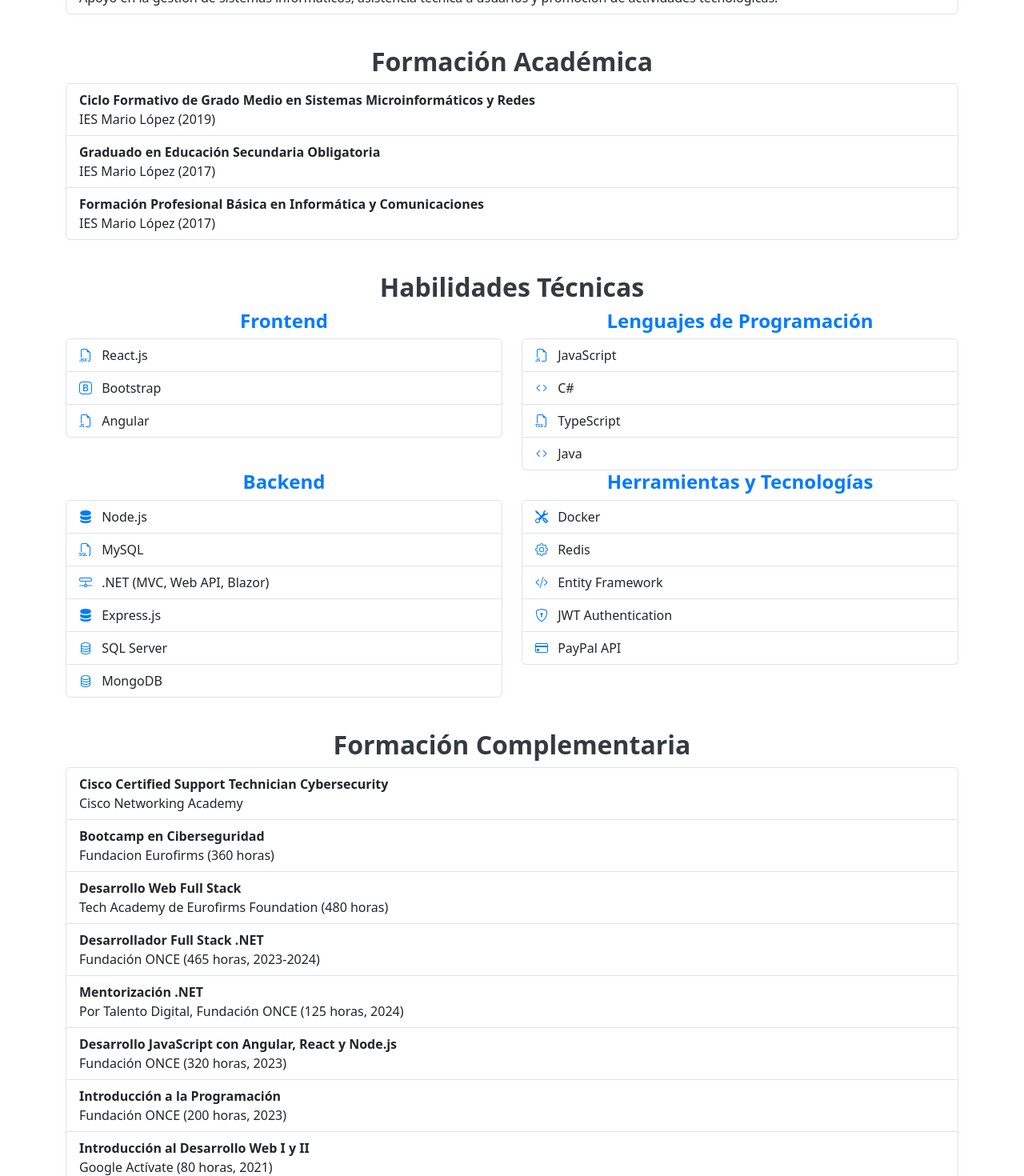
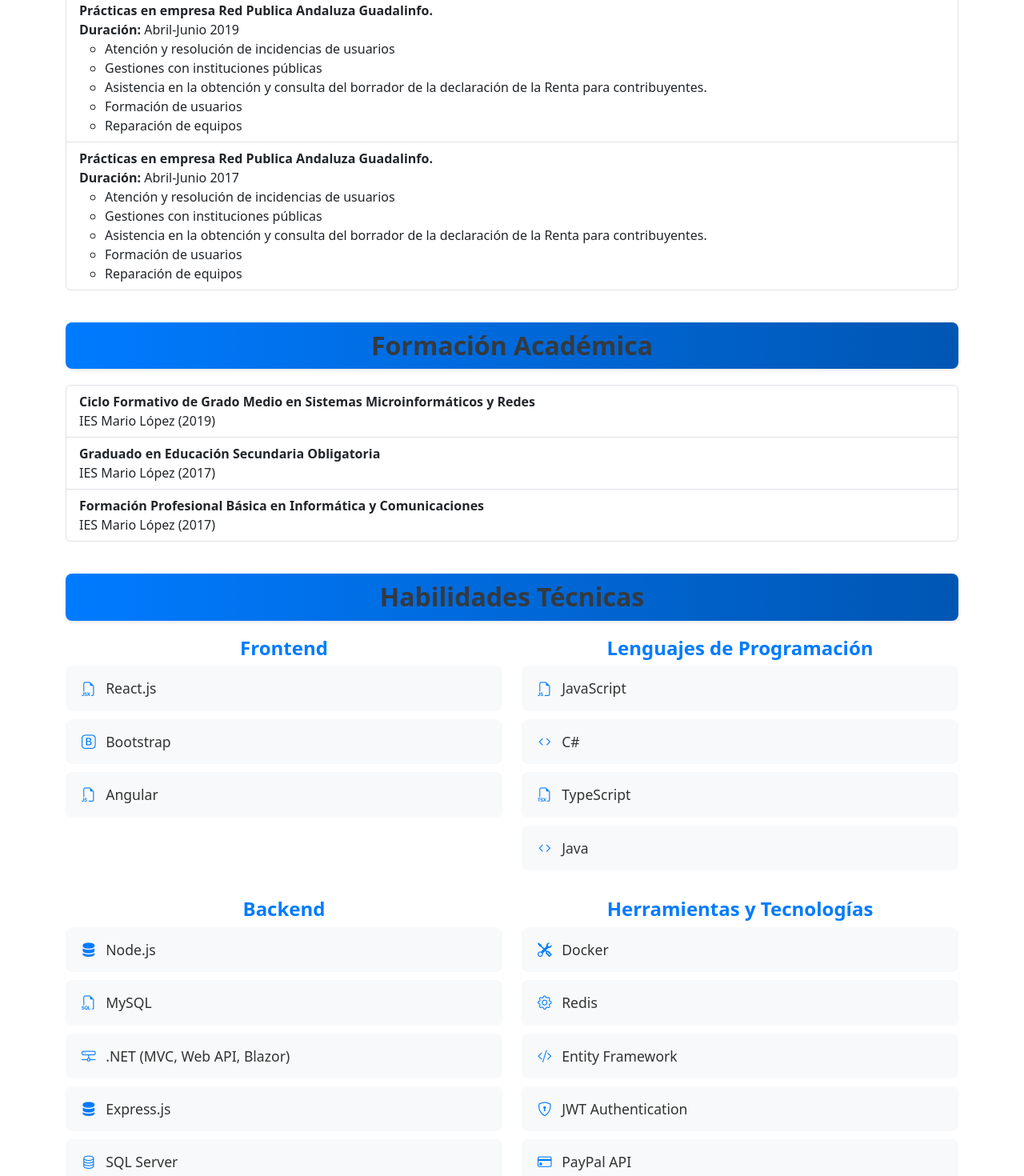
Before and after one commit to blackl1ght98/Porfolio, an Angular app: page /acercaDeMi in a window 1280 px wide. Shown: the part 960-2430 px from the top of the page at 80% size. Built offline with nearby package versions, Linux system fonts and the light colour scheme.

Commit message:
Actualizar estilos

```diff
--- a/src/app/acerca-de-mi/acerca-de-mi.css
+++ b/src/app/acerca-de-mi/acerca-de-mi.css
@@ -24,3 +24,72 @@
      width: max-content;
      margin: 20px auto;
  }
+ /* Estilos para la lista de habilidades */
+ .skill-list {
+     border: none;
+     background-color: transparent;
+ }
+
+ .skill-item {
+     border: none !important;
+     padding: 15px 20px;
+     margin-bottom: 10px;
+     background-color: #f8f9fa;
+     /* Fondo claro */
+     border-radius: 8px;
+     transition: transform 0.3s ease, box-shadow 0.3s ease;
+ }
+
+ .skill-item:hover {
+     transform: translateY(-3px);
+     box-shadow: 0 4px 8px rgba(0, 0, 0, 0.1);
+ }
+
+ .skill-name {
+     font-size: 1.1rem;
+     font-weight: 500;
+     color: #333;
+ }
+
+ /* Estilos para las barras de progreso personalizadas */
+ .custom-progress {
+     height: 20px;
+     background-color: #e9ecef;
+     border-radius: 10px;
+     overflow: hidden;
+     position: relative;
+     box-shadow: inset 0 1px 3px rgba(0, 0, 0, 0.1);
+ }
+
+ .custom-progress-bar {
+     height: 100%;
+     background: linear-gradient(90deg, #28a745, #34c759);
+     /* Gradiente verde */
+     transition: width 1.5s ease-in-out;
+     /* Animación suave */
+     display: flex;
+     align-items: center;
+     justify-content: flex-end;
+     padding-right: 10px;
+     position: relative;
+     border-radius: 10px;
+ }
+
+ .progress-label {
+     color: #fff;
+     font-size: 0.85rem;
+     font-weight: 600;
+     text-shadow: 0 1px 2px rgba(0, 0, 0, 0.2);
+ }
+
+ /* Ajustes para pantallas pequeñas */
+ @media (max-width: 768px) {
+     .custom-progress {
+         width: 40% !important;
+         /* Ajusta el ancho en móviles */
+     }
+
+     .skill-name {
+         font-size: 1rem;
+     }
+ }
--- a/src/app/acerca-de-mi/acerca-de-mi.html
+++ b/src/app/acerca-de-mi/acerca-de-mi.html
@@ -53,10 +53,26 @@
         <h2 class="section-title">Experiencia Laboral</h2>
         <ul class="list-group">
             <li class="list-group-item">
-                <strong>Prácticas Profesionales</strong><br>
-                Centro Guadalinfo de Cañete de las Torres (420 horas, 2019)<br>
-                Apoyo en la gestión de sistemas informáticos, asistencia técnica a usuarios y promoción de actividades
-                tecnológicas.
+                <strong>Prácticas en empresa Red Publica Andaluza Guadalinfo.</strong><br>
+                <strong>Duración: </strong> <span>Abril-Junio 2019</span>
+                <ul>
+                    <li>Atención y resolución de incidencias de usuarios</li>
+                    <li>Gestiones con instituciones públicas</li>
+                    <li>Asistencia en la obtención y consulta del borrador de la declaración de la Renta para contribuyentes.</li>
+                    <li>Formación de usuarios</li>
+                    <li>Reparación de equipos</li>
+                </ul>
+            </li>
+            <li class="list-group-item">
+                <strong>Prácticas en empresa Red Publica Andaluza Guadalinfo.</strong><br>
+                <strong>Duración: </strong> <span>Abril-Junio 2017</span>
+                <ul>
+                    <li>Atención y resolución de incidencias de usuarios</li>
+                    <li>Gestiones con instituciones públicas</li>
+                    <li>Asistencia en la obtención y consulta del borrador de la declaración de la Renta para contribuyentes.</li>
+                    <li>Formación de usuarios</li>
+                    <li>Reparación de equipos</li>
+                </ul>
             </li>
         </ul>
 
@@ -78,42 +94,43 @@
 
     <h2 class="section-title">Habilidades Técnicas</h2>
     <div class="row">
-            <div class="col-md-6">
+        <!-- Frontend -->
+        <div class="col-md-6 mb-4">
             <h4 class="text-center custom-font">Frontend</h4>
-                <ul class="list-group">
-                    <li class="list-group-item"><i class="bi bi-filetype-jsx"></i> React.js</li>
-                    <li class="list-group-item"><i class="bi bi-bootstrap"></i> Bootstrap</li>
-                    <li class="list-group-item"><i class="bi bi-filetype-js"></i> Angular</li>
+            <ul class="list-group skill-list">
+                <li class="list-group-item skill-item" *ngFor="let skill of frontendSkills">
+                    <span class="skill-name"><i class="{{ skill.icon }}"></i> {{ skill.name }}</span>
+                </li>
             </ul>
         </div>
-            <div class="col-md-6">
+
+        <!-- Lenguajes de Programación -->
+        <div class="col-md-6 mb-4">
             <h4 class="text-center custom-font">Lenguajes de Programación</h4>
-                <ul class="list-group">
-                    <li class="list-group-item"><i class="bi bi-filetype-js"></i> JavaScript</li>
-                    <li class="list-group-item"><i class="bi bi-code"></i> C#</li>
-                    <li class="list-group-item"><i class="bi bi-filetype-tsx"></i> TypeScript</li>
-                    <li class="list-group-item"><i class="bi bi-code"></i> Java</li>
+            <ul class="list-group skill-list">
+                <li class="list-group-item skill-item" *ngFor="let skill of programmingSkills">
+                    <span class="skill-name"><i class="{{ skill.icon }}"></i> {{ skill.name }}</span>
+                </li>
             </ul>
         </div>
-            <div class="col-md-6">
+
+        <!-- Backend -->
+        <div class="col-md-6 mb-4">
             <h4 class="text-center custom-font">Backend</h4>
-                <ul class="list-group">
-                    <li class="list-group-item"><i class="bi bi-server"></i> Node.js</li>
-                    <li class="list-group-item"><i class="bi bi-filetype-sql"></i> MySQL</li>
-                    <li class="list-group-item"><i class="bi bi-hdd-network"></i> .NET (MVC, Web API, Blazor)</li>
-                    <li class="list-group-item"><i class="bi bi-server"></i> Express.js</li>
-                    <li class="list-group-item"><i class="bi bi-database"></i> SQL Server</li>
-                    <li class="list-group-item"><i class="bi bi-database"></i> MongoDB</li>
+            <ul class="list-group skill-list">
+                <li class="list-group-item skill-item" *ngFor="let skill of backendSkills">
+                    <span class="skill-name"><i class="{{ skill.icon }}"></i> {{ skill.name }}</span>
+                </li>
             </ul>
         </div>
-            <div class="col-md-6">
+
+        <!-- Herramientas y Tecnologías -->
+        <div class="col-md-6 mb-4">
             <h4 class="text-center custom-font">Herramientas y Tecnologías</h4>
-                <ul class="list-group">
-                    <li class="list-group-item"><i class="bi bi-tools"></i> Docker</li>
-                    <li class="list-group-item"><i class="bi bi-gear"></i> Redis</li>
-                    <li class="list-group-item"><i class="bi bi-code-slash"></i> Entity Framework</li>
-                    <li class="list-group-item"><i class="bi bi-shield-lock"></i> JWT Authentication</li>
-                    <li class="list-group-item"><i class="bi bi-credit-card"></i> PayPal API</li>
+            <ul class="list-group skill-list">
+                <li class="list-group-item skill-item" *ngFor="let skill of toolsSkills">
+                    <span class="skill-name"><i class="{{ skill.icon }}"></i> {{ skill.name }}</span>
+                </li>
             </ul>
         </div>
     </div>
--- a/src/app/acerca-de-mi/acerca-de-mi.ts
+++ b/src/app/acerca-de-mi/acerca-de-mi.ts
@@ -1,11 +1,40 @@
+import { CommonModule } from '@angular/common';
 import { Component } from '@angular/core';
 
 @Component({
   selector: 'app-acerca-de-mi',
-  imports: [],
+  imports: [CommonModule],
   templateUrl: './acerca-de-mi.html',
   styleUrl: './acerca-de-mi.css'
 })
 export class AcercaDeMi {
+ frontendSkills = [
+    { name: 'React.js', icon: 'bi bi-filetype-jsx' },
+    { name: 'Bootstrap', icon: 'bi bi-bootstrap' },
+    { name: 'Angular', icon: 'bi bi-filetype-js' }
+  ];
 
+  programmingSkills = [
+    { name: 'JavaScript', icon: 'bi bi-filetype-js' },
+    { name: 'C#', icon: 'bi bi-code' },
+    { name: 'TypeScript', icon: 'bi bi-filetype-tsx' },
+    { name: 'Java', icon: 'bi bi-code' }
+  ];
+
+  backendSkills = [
+    { name: 'Node.js', icon: 'bi bi-server' },
+    { name: 'MySQL', icon: 'bi bi-filetype-sql' },
+    { name: '.NET (MVC, Web API, Blazor)', icon: 'bi bi-hdd-network' },
+    { name: 'Express.js', icon: 'bi bi-server' },
+    { name: 'SQL Server', icon: 'bi bi-database' },
+    { name: 'MongoDB', icon: 'bi bi-database' }
+  ];
+
+  toolsSkills = [
+    { name: 'Docker', icon: 'bi bi-tools' },
+    { name: 'Redis', icon: 'bi bi-gear' },
+    { name: 'Entity Framework', icon: 'bi bi-code-slash' },
+    { name: 'JWT Authentication', icon: 'bi bi-shield-lock' },
+    { name: 'PayPal API', icon: 'bi bi-credit-card' }
+  ];
 }
--- a/src/app/home/home.css
+++ b/src/app/home/home.css
@@ -140,7 +140,7 @@ header.hero {
     color: #4a4a4a;
     margin-bottom: 1rem;
     flex-grow: 1;
-    /* Hace que el texto ocupe el espacio disponible */
+
 }
 
 .card ul {
--- a/src/index.html
+++ b/src/index.html
@@ -12,15 +12,22 @@
 </head>
 <body>
   <app-root></app-root>
-  <footer>
-      <h2 class="section-title text-center bg-primary" id="contacto">Contacto</h2>
-      <p class="text-center">¿Interesado en colaborar? Contáctame a través de los siguientes medios:</p>
-      <div class="text-center mb-5">
-        <a href="mailto:fuentesbuenosvinosguillermo@gmail.com" class="btn btn-primary m-2"><i class="bi bi-envelope"></i> Email</a>
-        <a href="https://www.linkedin.com/in/guillermo-fuentes-buenosvinos/" class="btn btn-primary m-2"><i class="bi bi-linkedin"></i>
-          LinkedIn</a>
-        <a href="https://github.com/blackl1ght98" class="btn btn-primary m-2"><i class="bi bi-github"></i> GitHub</a>
-      </div>
-  </footer>
+<footer class="footer-section">
+  <div class="container">
+    <h2 class="section-title text-center custom-font" id="contacto">Contacto</h2>
+    <p class="text-center contact-text">¿Interesado en colaborar? Contáctame a través de los siguientes medios:</p>
+    <div class="text-center contact-buttons mb-5">
+      <a href="mailto:fuentesbuenosvinosguillermo@gmail.com" class="btn btn-custom btn-email m-2">
+        <i class="bi bi-envelope me-2"></i>Email
+      </a>
+      <a href="https://www.linkedin.com/in/guillermo-fuentes-buenosvinos/" class="btn btn-custom btn-linkedin m-2">
+        <i class="bi bi-linkedin me-2"></i>LinkedIn
+      </a>
+      <a href="https://github.com/blackl1ght98" class="btn btn-custom btn-github m-2">
+        <i class="bi bi-github me-2"></i>GitHub
+      </a>
+    </div>
+  </div>
+</footer>
 </body>
 </html>
--- a/src/styles.css
+++ b/src/styles.css
@@ -1 +1,100 @@
-/* You can add global styles to this file, and also import other style files */
+/* Estilos para el footer */
+.footer-section {
+    background: linear-gradient(180deg, #f8f9fa 0%, #e9ecef 100%);
+    padding: 40px 0;
+    border-top: 1px solid #dee2e6;
+    margin-top: 40px;
+}
+
+/* Título del footer */
+.section-title {
+    font-size: 2rem;
+    font-weight: 700;
+    color: #333;
+    padding: 10px 20px;
+    background: linear-gradient(90deg, #007bff, #0056b3);
+    color: #fff;
+    border-radius: 8px;
+    margin-bottom: 20px;
+    box-shadow: 0 2px 4px rgba(0, 0, 0, 0.1);
+}
+
+/* Texto de contacto */
+.contact-text {
+    font-size: 1.1rem;
+    color: #555;
+    margin-bottom: 30px;
+}
+
+/* Estilos para los botones */
+.contact-buttons .btn-custom {
+    font-size: 1rem;
+    font-weight: 500;
+    padding: 10px 20px;
+    border-radius: 50px;
+    transition: all 0.3s ease;
+    text-transform: uppercase;
+    border: 2px solid transparent;
+}
+
+/* Botón de Email */
+.btn-email {
+    background-color: #007bff;
+    color: #fff;
+}
+
+.btn-email:hover {
+    background-color: #0056b3;
+    border-color: #004085;
+    transform: translateY(-2px);
+    box-shadow: 0 4px 8px rgba(0, 0, 0, 0.2);
+}
+
+/* Botón de LinkedIn */
+.btn-linkedin {
+    background-color: #0a66c2;
+    color: #fff;
+}
+
+.btn-linkedin:hover {
+    background-color: #004182;
+    border-color: #003057;
+    transform: translateY(-2px);
+    box-shadow: 0 4px 8px rgba(0, 0, 0, 0.2);
+}
+
+/* Botón de GitHub */
+.btn-github {
+    background-color: #24292e;
+    color: #fff;
+}
+
+.btn-github:hover {
+    background-color: #1a1d21;
+    border-color: #101214;
+    transform: translateY(-2px);
+    box-shadow: 0 4px 8px rgba(0, 0, 0, 0.2);
+}
+
+/* Íconos dentro de los botones */
+.contact-buttons .btn-custom i {
+    font-size: 1.2rem;
+}
+
+/* Ajustes para pantallas pequeñas */
+@media (max-width: 768px) {
+    .contact-buttons .btn-custom {
+        display: block;
+        width: 80%;
+        margin: 10px auto;
+
+    }
+
+    .section-title {
+        font-size: 1.5rem;
+    }
+
+    .contact-text {
+        font-size: 1rem;
+    }
+}
```
Lines whose indentation alone changed are shown as unchanged.
